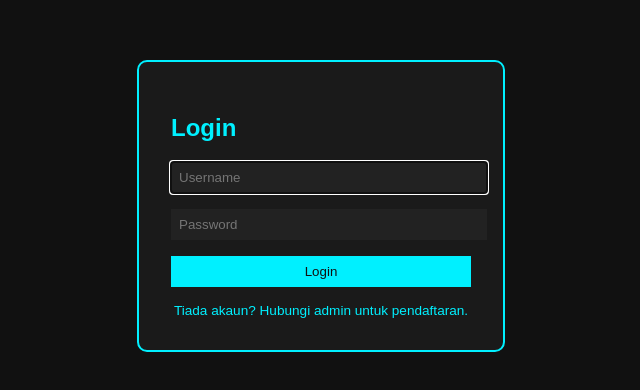
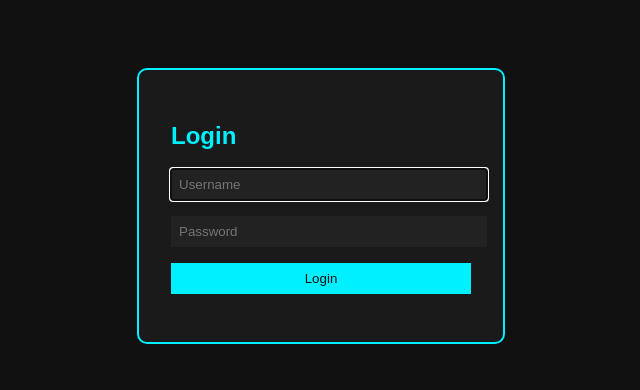
Before and after one commit to AtoqaliXPSA/kepala-bukit, a website: page website/index.html in a window 1280 px wide. Shown: the part 202-592 px from the top of the page, without its empty margins (319-959 px from the left). Drawn offline with Linux system fonts and the light colour scheme.

Commit message:
Auto update: Fri Jun 27 08:47:50 PM UTC 2025

```diff
--- a/website/index.html
+++ b/website/index.html
@@ -49,11 +49,11 @@
       font-size: 0.9rem;
     }
 
-    .info {
-      color: #00f0ff;
+    #info {
+      color: #0ff;
+      margin-top: 0.5rem;
       font-size: 0.85rem;
-      margin-top: 1rem;
-      text-align: center;
+      display: none;
     }
   </style>
 </head>
@@ -66,7 +66,7 @@
       <button id="loginBtn">Login</button>
     </form>
     <p id="msg"></p>
-    <div class="info">Tiada akaun? Hubungi admin untuk pendaftaran.</div>
+    <p id="info">❓ Tiada akaun? Hubungi admin untuk pendaftaran.</p>
   </div>
   <script src="login.js"></script>
 </body>
```
Also changed, not shown: website/login.html (+5 -5 lines).
